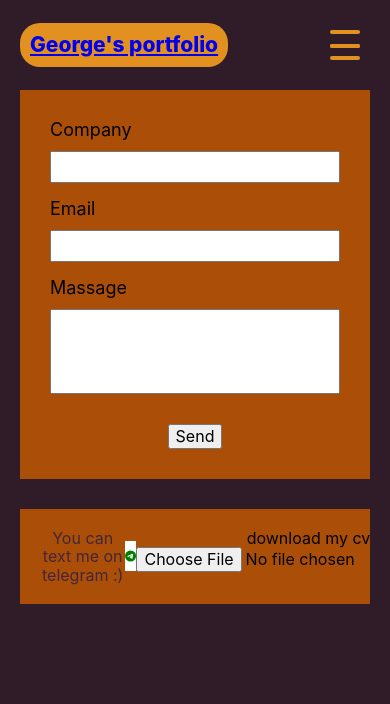
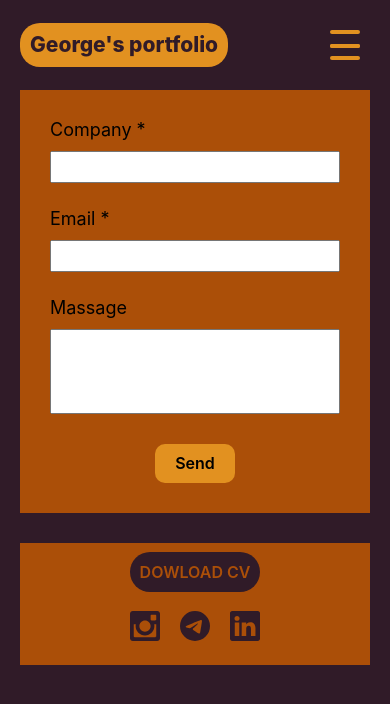
Before and after one commit to Jorjeee3/portfolio, a React (Create React App) app: page /contact in a window 390 px wide. Shown: the top 704 px of the page. Built offline with nearby package versions, Linux system fonts and the light colour scheme.

Commit message:
add to form validation

```diff
--- a/src/containers/header/Header.jsx
+++ b/src/containers/header/Header.jsx
@@ -14,7 +14,7 @@ function Header() {
   return (
     <header className='header'>
         <div className='header-logo'>
-        <Link to="/">George's portfolio</Link>
+            <Link to="/" className='header-link'>George's portfolio</Link>
         </div>
         <nav className={burgerMenu ? "header-nav active" : "header-nav"} onClick={() => setBurgerMenu(false)} >
             <div className='header-logo-nav'>
--- a/src/containers/header/header.css
+++ b/src/containers/header/header.css
@@ -12,6 +12,11 @@
     border-radius: 20px;
     font-weight: 800;
     font-size: 21px;
+}
+
+.header-link {
+    text-decoration: none;
+    color: #301b28;
 }
 
 .header-nav {
--- a/src/containers/telegram/Telegram.jsx
+++ b/src/containers/telegram/Telegram.jsx
@@ -1,20 +1,36 @@
 import React from 'react'
 // import { IconName } from "react-icons/fa";
 import {BsTelegram} from 'react-icons/bs'
-import { Link } from "react-router-dom";
+import {BsLinkedin} from 'react-icons/bs'
+import {ImInstagram} from 'react-icons/im'
+// import { Link } from "react-router-dom";
 
 import './telegram.css'
 
 function Telegram() {
   return (
     <div className='container telegram-section'>
-        <div className="telegram-block">
-            <Link className='telegram-link' to={"https://telegram.me/george_borschevskiy"} target="_blank">You can text me on telegram :)</Link>
-            <BsTelegram className='telegram-icon'/>
+        <div className="media-block">
+            <div>
+                <a className='telegram-link' rel="noreferrer" href="https://www.instagram.com/p/Cc9H0FTNDPVE8DZba10Li8AniJa1ol-WZ75ERo0/?igshid=YmMyMTA2M2Y=" target="_blank">
+                    <ImInstagram className='telegram-icon'/>
+                </a>
+            </div>
+            <div>
+                <a className='telegram-link' rel="noreferrer" href="https://telegram.me/george_borschevskiy" target="_blank">
+                    <BsTelegram className='telegram-icon'/>
+                </a>
+            </div>
+            <div>
+                <a className='telegram-link' rel="noreferrer" href="https://www.linkedin.com/in/george-borschevskiy-b59150207/" target="_blank">
+                    <BsLinkedin className='telegram-icon'/>
+                </a>
+            </div>
         </div>
         <div className="cv-block">
-            <span>download my cv</span>
-            <input type="file" accept='../../cv/borschevskiy-frontend-dev(1).pdf'/>
+            <a href='../../cv/borschevskiy-frontend-dev(1).pdf' className='download-cv-link' download>
+                dowload cv
+            </a>
         </div>
     </div>
   )
--- a/src/containers/telegram/telegram.css
+++ b/src/containers/telegram/telegram.css
@@ -1,11 +1,16 @@
 .telegram-section {
     display: flex;
     justify-content: space-between;
+    align-items: center;
 }
 
-.telegram-block {
+.media-block {
     display: flex;
     align-items: center;
+}
+
+.media-block div {
+    margin: 0 10px;
 }
 
 .telegram-link {
@@ -16,6 +21,30 @@
 .telegram-icon {
     width: 30px;
     height: 30px;
-    background-color: #fff;
-    color: green;
+    color: #301b28;
 }
+
+input[type="file"] {
+    display: none;
+}
+
+.download-cv-link {
+    text-decoration: none;
+    text-transform: uppercase;
+    font-weight: 600;
+    color: #ab4f08;
+    padding: 10px;
+    background-color: #301b28;
+    border-radius: 20px;
+}
+
+@media screen and (max-width: 520px) {
+    .cv-block {
+        margin-bottom: 30px;
+    }
+
+    .telegram-section {
+        display: flex;
+        flex-direction: column-reverse;
+    }
+}
--- a/src/pages/contact/Contact.jsx
+++ b/src/pages/contact/Contact.jsx
@@ -10,14 +10,30 @@ function Contact() {
     const [email, setEmail] = useState('')
     const [message, setMessage] = useState('')
     const [isAlert, setIsAlert] = useState(false)
+    const [errorCompany, setErrorCompany] = useState(false)
+    const [errorEmail, setErrorEmail] = useState(false)
 
 const changeState = () => {
-    console.log('dcdcdc');
     setIsAlert(!isAlert)
 }
 
 const handleSubmit = (e) => {
     e.preventDefault()
+
+
+    if (company === '' && email === '') {
+        setErrorCompany(true)
+        setErrorEmail(true)
+        setIsAlert(!isAlert)
+
+    } else if (company === '' || email === '') {
+        setErrorCompany(!company)
+        setErrorEmail(!email)
+        setIsAlert(!isAlert)
+    }
+     else {
+        setErrorCompany(false)
+        setErrorEmail(false)
 
         db.collection('contacts').add({
             company: company,
@@ -31,10 +47,12 @@ const handleSubmit = (e) => {
             alert(error.message)
         })
 
-    // changeState()
         setCompany('')
         setEmail('')
         setMessage('')
+    }
+
+
 }
 
 
@@ -46,24 +64,30 @@ const handleSubmit = (e) => {
                 <div className="input-wrapper">
                     <div className="label-wrapper">
                         <label htmlFor="" className='contact-label'>
-                            <div className='label-title'>Company</div>
+                            <div className='label-title'>Company *</div>
                             <input
                                 type="text"
                                 className='contact-input'
                                 value={company}
                                 onChange={(e) => setCompany(e.target.value)}
                             />
+                            {errorCompany && (
+                                <div className='error-massage'>** Company is required **</div>
+                            )}
                         </label>
                     </div>
                     <div className="label-wrapper">
                         <label htmlFor="" className='contact-label'>
-                            <div className='label-title'>Email</div>
+                            <div className='label-title'>Email *</div>
                             <input
                                 type="text"
                                 className='contact-input'
                                 value={email}
                                 onChange={(e) => setEmail(e.target.value)}
                             />
+                            {errorEmail && (
+                                <div className='error-massage'>** Email is required **</div>
+                            )}
                         </label>
                     </div>
                 </div>
@@ -78,7 +102,7 @@ const handleSubmit = (e) => {
                         onChange={(e) => setMessage(e.target.value)}
                     />
                 </label>
-                <button type='submit' onClick={changeState}>Send</button>
+                <button type='submit' className='form-button' onClick={changeState}>Send</button>
             </form>
 
             {isAlert && (
--- a/src/pages/contact/contact.css
+++ b/src/pages/contact/contact.css
@@ -41,6 +41,7 @@
     display: block;
     width: 100%;
     padding: 5px 0 5px 10px;
+    margin-bottom: 10px;
 }
 
 .contact-textarea {
@@ -51,12 +52,20 @@
     margin-bottom: 30px;
 }
 
-.alert-active {
-    display: block;
+.form-button {
+    padding: 10px 20px;
+    border: 0;
+    background-color: #e29120;
+    border-radius: 10px;
+    font-weight: 600;
+}
+
+.form-button:hover {
+    background-color: #edb15e;
 }
 
 .alert-wrapper {
-    display: none;
+    display: block;
     position: absolute;
     top: 0;
     left: 0;
@@ -96,6 +105,11 @@
     background-color: #ab4f08;
 }
 
+.error-massage {
+    color: #f2f2f2;
+    /* box-shadow: 0px 0px 35px 19px rgba(255, 255, 255, 0.2); */
+}
+
 @media screen and (max-width: 660px) {
     .input-wrapper {
         display: flex;
```
Lines whose indentation alone changed are shown as unchanged.
